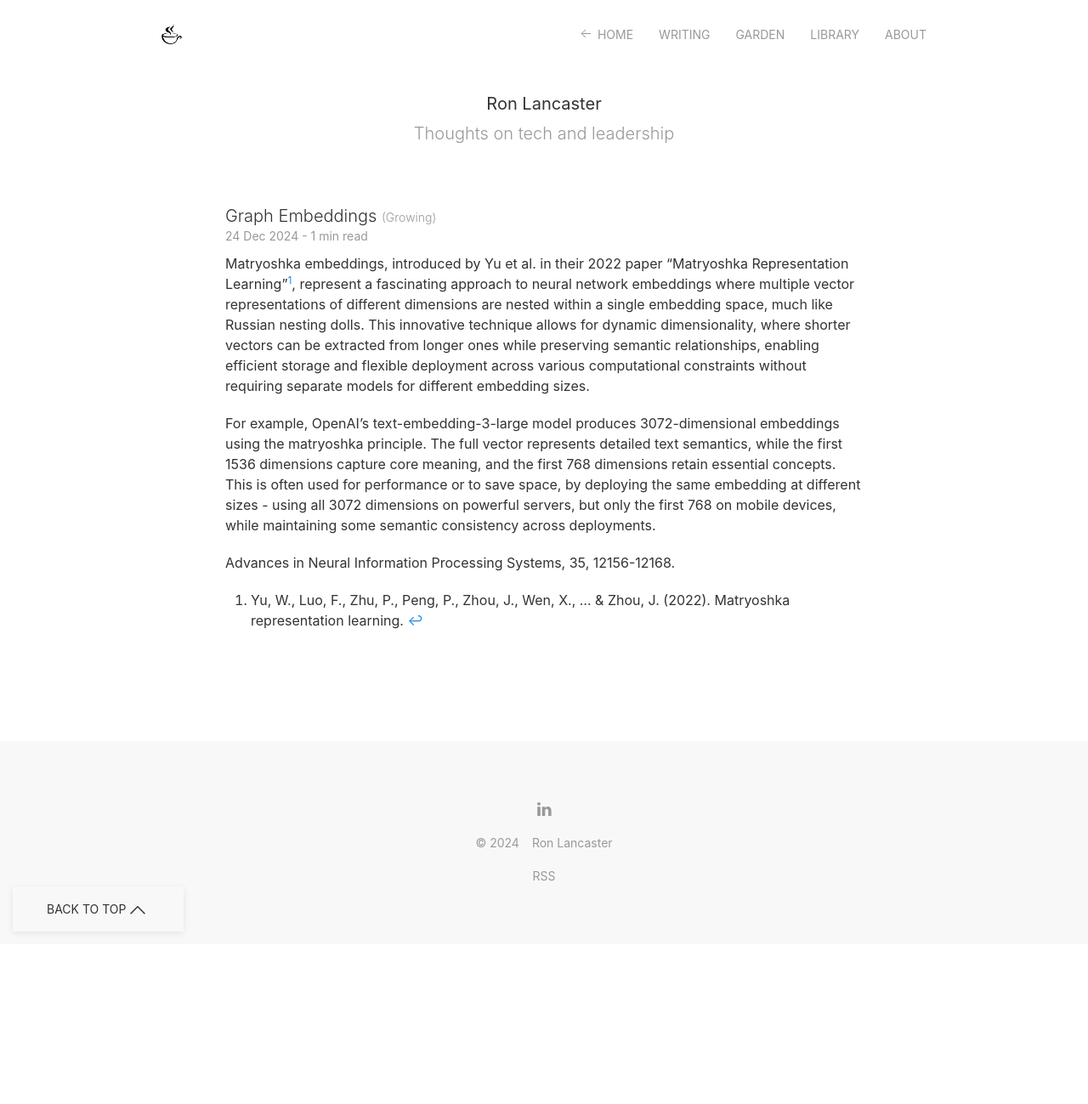
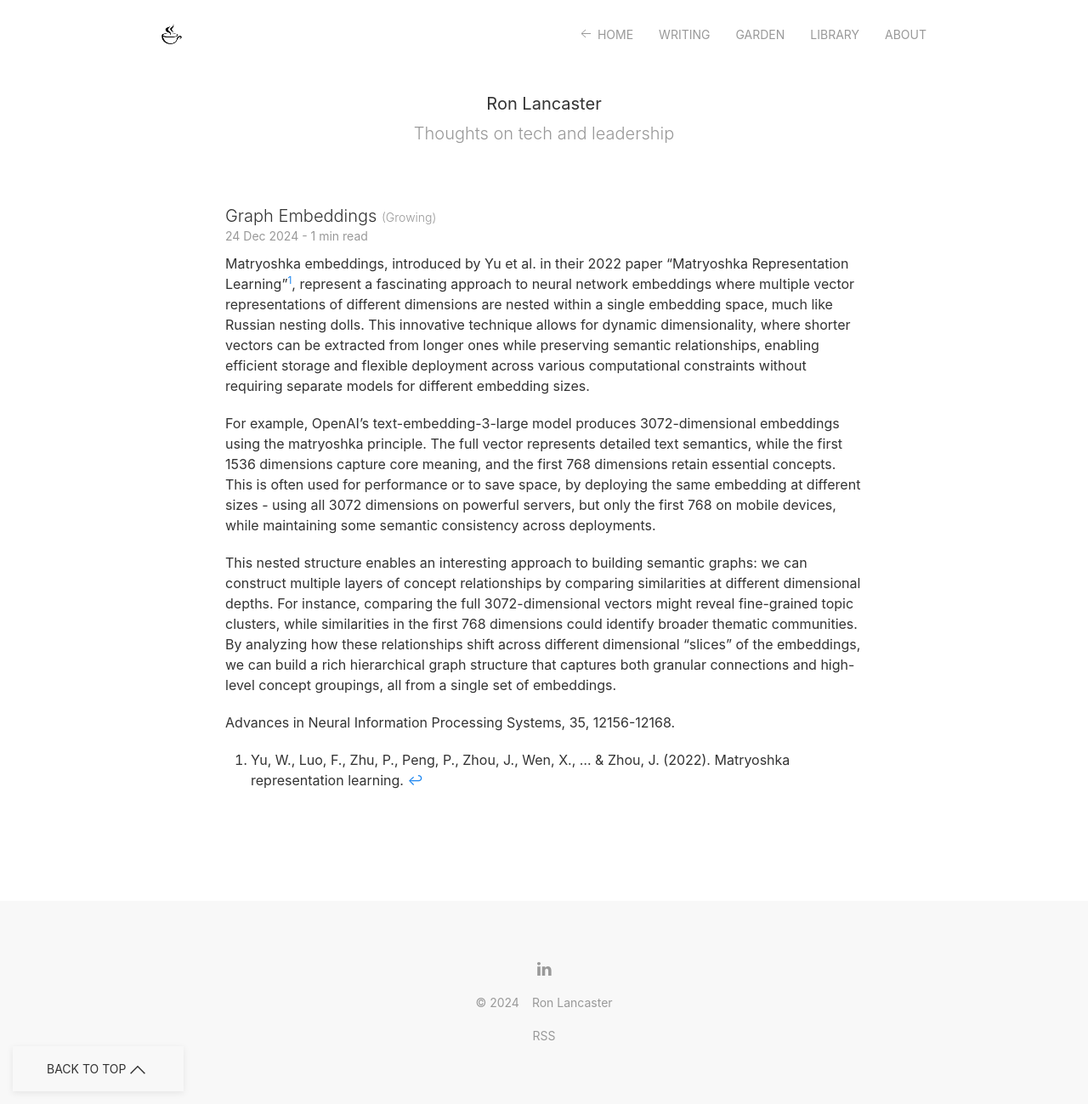
Before and after one commit to nyvyn/nyvyn.github.io, a Jekyll site: the page built from _notes/2024-12-24-graph-embeddings.markdown, in a window 1280 px wide. Shown: the whole page at 85% size. Built offline with Jekyll 4.4.1, drawn with Linux system fonts in a browser that asks for light colours; before the commit the page ends 1111 px from its top, so only the background shows below that.

Commit message:
feat: Add paragraph on semantic graph construction using matryoshka embeddings

```diff
--- a/_notes/2024-12-24-graph-embeddings.markdown
+++ b/_notes/2024-12-24-graph-embeddings.markdown
@@ -19,7 +19,12 @@ This is often used for performance or to save space, by deploying the same embed
 using all 3072 dimensions on powerful servers, but only the first 768 on mobile devices, while maintaining some semantic
 consistency across deployments.
 
-
+This nested structure enables an interesting approach to building semantic graphs: we can construct multiple layers of
+concept relationships by comparing similarities at different dimensional depths. For instance, comparing the full
+3072-dimensional vectors might reveal fine-grained topic clusters, while similarities in the first 768 dimensions could
+identify broader thematic communities. By analyzing how these relationships shift across different dimensional
+"slices" of the embeddings, we can build a rich hierarchical graph structure that captures both granular connections
+and high-level concept groupings, all from a single set of embeddings.
 
 [^1]: Yu, W., Luo, F., Zhu, P., Peng, P., Zhou, J., Wen, X., ... & Zhou, J. (2022). Matryoshka representation learning.
 Advances in Neural Information Processing Systems, 35, 12156-12168.
```
